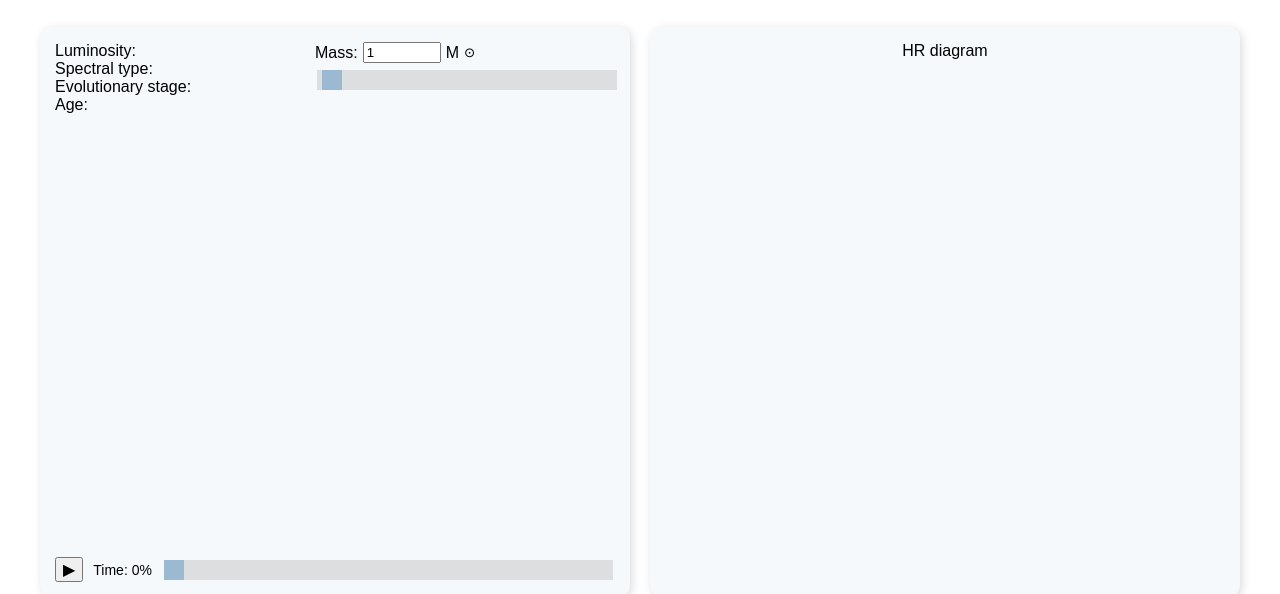
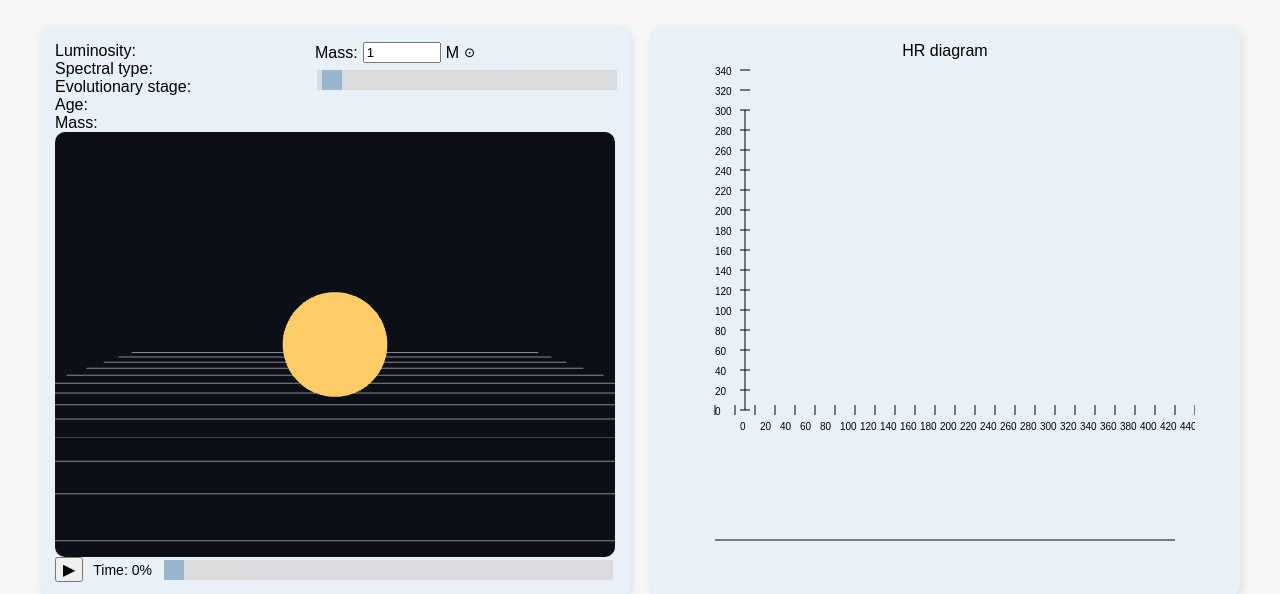
Before and after one commit to LucasGaevoy/Stellar-Evolution-C2, a plain HTML site: page HR diagram.html in a window 1280 px wide. Shown: the part 100-694 px from the top of the page. Drawn offline with nearby package versions, Linux system fonts and the light colour scheme.

Commit message:
Added star to website

```diff
--- a/HR diagram.html
+++ b/HR diagram.html
@@ -8,7 +8,7 @@
     body{
       margin: 0;
       padding: 0;
-      background: #f4f6f800;
+      background: #f4f6f8;
       font-family: Arial, sans-serif;
       text-align: center;
     }
@@ -39,12 +39,12 @@
     }
 
     .panel{
-      background-color: #e8f0f86a;
+      background-color: #e8f0f8;
       border-radius: 12px;
       padding: 15px;
       width: 630px;
       height: 540px;
-      box-shadow: 2px 2px 8px rgba(182, 182, 182, 0.486);
+      box-shadow: 2px 2px 8px rgba(0, 0, 0, 0.1);
     }
 
     #star-view{
@@ -55,17 +55,11 @@
       padding: 15px;
     }
 
-    #hr-diagram{
-      position: relative;
-      flex-direction: column;
-      padding: 15px;
-    }
+    .info { flex: 0 0 auto; }
 
-    .info{
-      flex: 1;
-    }
+    #scene { flex: 1 1 auto; min-height: 320px; }
 
-    .StarArea{
+    .Star{
       position:absolute;
 
     }
@@ -161,15 +155,13 @@
         Spectral type: <br>
         Evolutionary stage: <br>
         Age: <br>
+        Mass: <br>
       </div>
+      <div id="scene" style="width:100%; height:320px; border-radius:10px; overflow:hidden;"></div>
 
-      <div class="Star">
+      <div class="Star"></div>
 
-      </div>
-
-      <div class="Sun">
-
-      </div>
+      <div class="Sun"></div>
 
       <div class="mass-box">
         <div style="display:flex; align-items:center; gap:5px; margin-bottom:5px;">
@@ -192,6 +184,8 @@
 
     <div id="hr-diagram" class="panel">
       HR diagram
+      <canvas id="diagram" width="500" height="500"></canvas>
+
 
     </div>
 
@@ -265,7 +259,6 @@
     }
   </script>
 
-  <canvas id="diagram" width="500" height="500"></canvas>
 
   <script>
     var canvas=document.getElementById("diagram")
@@ -288,13 +281,13 @@
     for (var i=0;i<=500;i+=20){
       ctx.beginPath();
       ctx.moveTo(45,350-i);
-      ctx.lineTp(55,350-i);
+      ctx.lineTo(55,350-i);
       ctx.stroke();
       ctx.fillText(i,20,355-i);
     }
   </script>
 
 </div>
-
+<script type="module" src="./star.js"></script>
 </body>
 </html>
--- a/star.js
+++ b/star.js
@@ -1,23 +1,19 @@
 import * as THREE from "https://cdn.jsdelivr.net/npm/three@0.160.0/build/three.module.js";
 
-// ---- DOM ----
 const container = document.getElementById("scene");
-const slider = document.getElementById("mass");
-const massValue = document.getElementById("massValue");
+const slider = document.getElementById("MassRange");
+const massInput = document.getElementById("MassInput");
 
 const zoomInBtn = document.getElementById("zoomIn");
 const zoomOutBtn = document.getElementById("zoomOut");
 
-// ---- Scene ----
 const scene = new THREE.Scene();
 scene.background = new THREE.Color(0x0b0f18);
 
-// ---- Camera ----
 const camera = new THREE.PerspectiveCamera(60, 1, 0.1, 1000);
 camera.position.set(0, 1.5, 7);
 camera.lookAt(0, 0.3, 0);
 
-// ---- Renderer ----
 const renderer = new THREE.WebGLRenderer({ antialias: true });
 renderer.setPixelRatio(Math.min(window.devicePixelRatio || 1, 2));
 container.appendChild(renderer.domElement);
@@ -33,14 +29,14 @@ function resize() {
 window.addEventListener("resize", resize);
 resize();
 
-// ---- Environment (grid floor) ----
+// Environment
 const grid = new THREE.GridHelper(18, 18);
 grid.position.y = -1.6;
 scene.add(grid);
 
-// ---- Star ----
+// Star
 const star = new THREE.Mesh(
-  new THREE.SphereGeometry(1, 48, 48), // radius = 1 baseline
+  new THREE.SphereGeometry(1, 48, 48),
   new THREE.MeshBasicMaterial({ color: 0xffcc66 })
 );
 star.position.y = 0.3;
@@ -54,15 +50,25 @@ function mainSequenceRadius(M) {
 
 function updateFromMass() {
   const M = parseFloat(slider.value);
-  massValue.textContent = M.toFixed(1);
+  if (Number.isNaN(M)) return;
 
+  // scale star
   const R = mainSequenceRadius(M);
   star.scale.setScalar(R);
 }
 
+// Listen to BOTH inputs (because your HTML updates them)
 slider.addEventListener("input", updateFromMass);
+massInput.addEventListener("input", () => {
+  const v = parseFloat(massInput.value);
+  if (Number.isNaN(v)) return;
+  slider.value = v;
+  updateFromMass();
+});
+
 updateFromMass();
 
+// --- Drag rotate ---
 let dragging = false;
 let lastX = 0;
 let lastY = 0;
@@ -73,7 +79,7 @@ renderer.domElement.addEventListener("mousedown", (e) => {
   lastY = e.clientY;
 });
 
-window.addEventListener("mouseup", () => dragging = false);
+window.addEventListener("mouseup", () => (dragging = false));
 
 window.addEventListener("mousemove", (e) => {
   if (!dragging) return;
@@ -86,6 +92,7 @@ window.addEventListener("mousemove", (e) => {
   star.rotation.x += dy * 0.01;
 });
 
+// --- Scroll zoom ---
 renderer.domElement.addEventListener(
   "wheel",
   (e) => {
@@ -100,11 +107,10 @@ function zoomBy(delta) {
   camera.position.z = THREE.MathUtils.clamp(camera.position.z + delta, 2, 30);
 }
 
-zoomInBtn.addEventListener("click", () => zoomBy(-0.8));
-zoomOutBtn.addEventListener("click", () => zoomBy(+0.8));
+if (zoomInBtn) zoomInBtn.addEventListener("click", () => zoomBy(-0.8));
+if (zoomOutBtn) zoomOutBtn.addEventListener("click", () => zoomBy(+0.8));
 
-
-// ---- Render loop ----
+// --- Render loop ---
 function animate() {
   renderer.render(scene, camera);
   requestAnimationFrame(animate);
```
